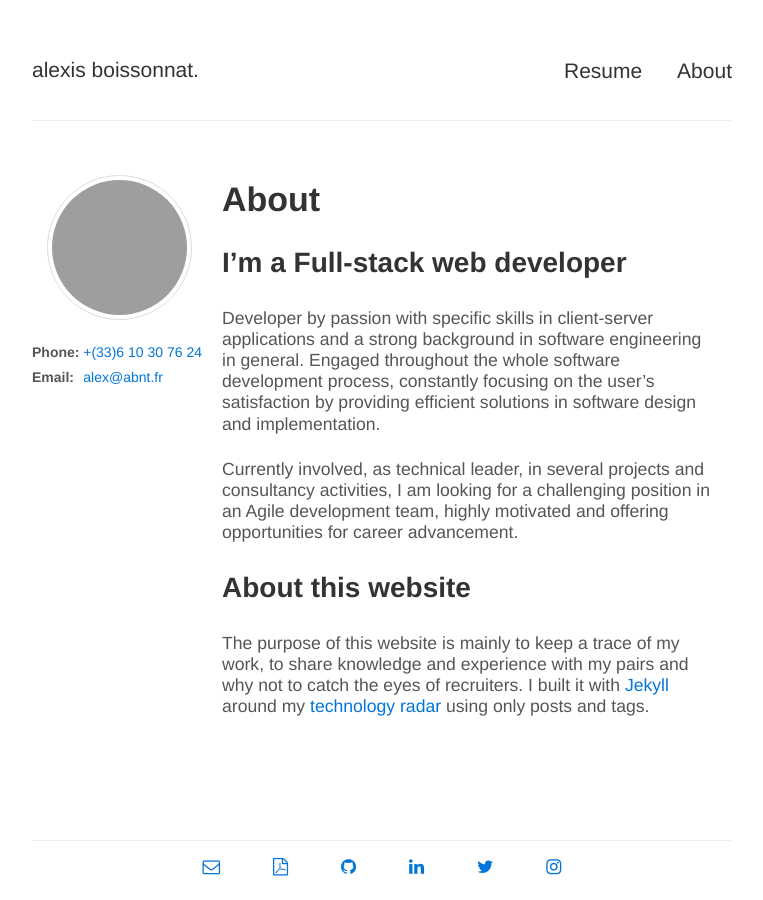
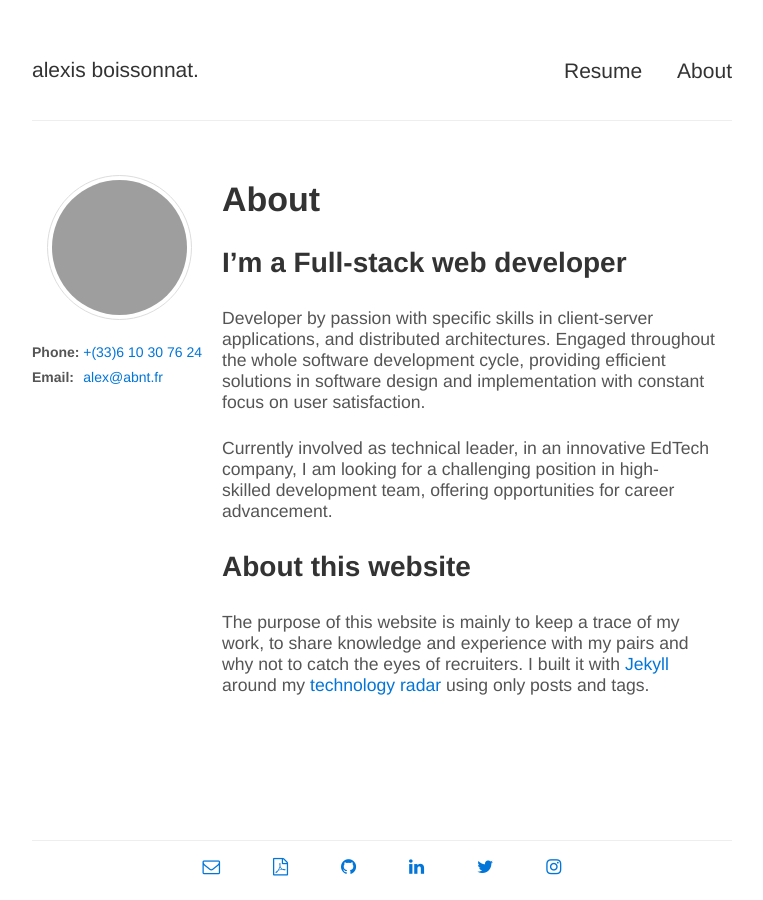
Before and after one commit to boissonnat/boissonnat.github.io, a Jekyll site: the page built from about.md, in a window 1280 px wide. Shown: the whole page, without its empty margins (258-1021 px from the left). Built offline with Jekyll 4.4.1, drawn with Linux system fonts in a browser that asks for light colours; nearby versions of some CDN libraries; grey boxes are pictures that could not be loaded.

Commit message:
Update about

```diff
--- a/about.md
+++ b/about.md
@@ -7,13 +7,10 @@ permalink: /about/
 # About
 
 ## I'm a Full-stack web developer
+Developer by passion with specific skills in client-server applications, and distributed architectures. Engaged throughout the whole software development cycle, providing efficient solutions in software design and implementation with constant focus on user satisfaction.
 
-Developer by passion with specific skills in client-server applications and a strong background in
-software engineering in general. Engaged throughout the whole software development process, constantly focusing on
-the user's satisfaction by providing efficient solutions in software design and implementation.
+Currently involved as technical leader, in an innovative EdTech company, I am looking for a challenging position in high-skilled development team, offering opportunities for career advancement.
 
-Currently involved, as technical leader, in several projects and consultancy activities, I am looking for a
-challenging position in an Agile development team, highly motivated and offering opportunities for career advancement.
 
 ## About this website
 
```
Also changed, not shown: resume.md (+1 -3 lines).
